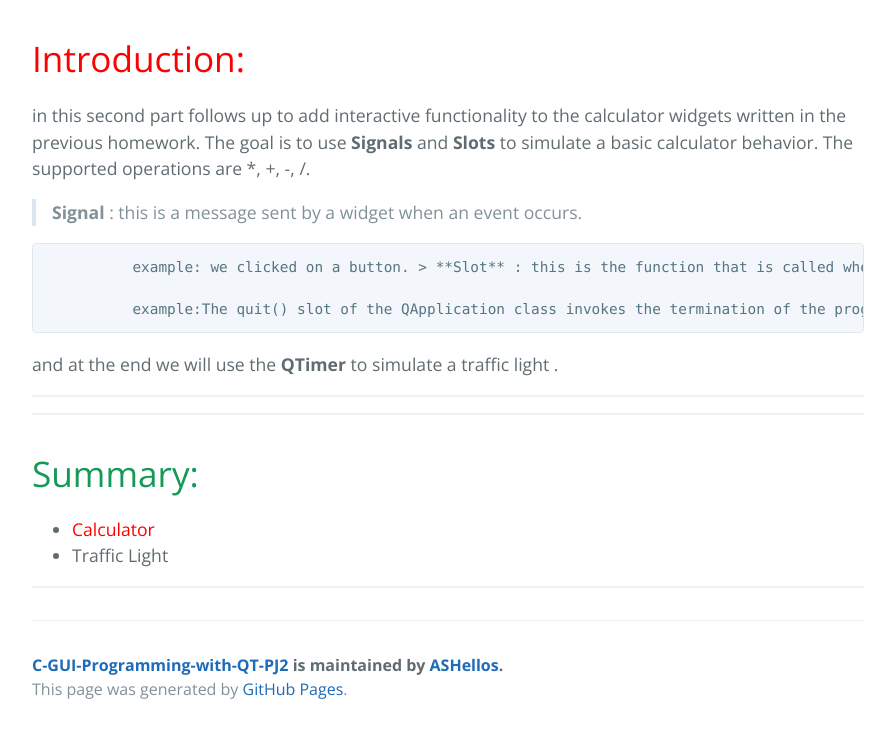
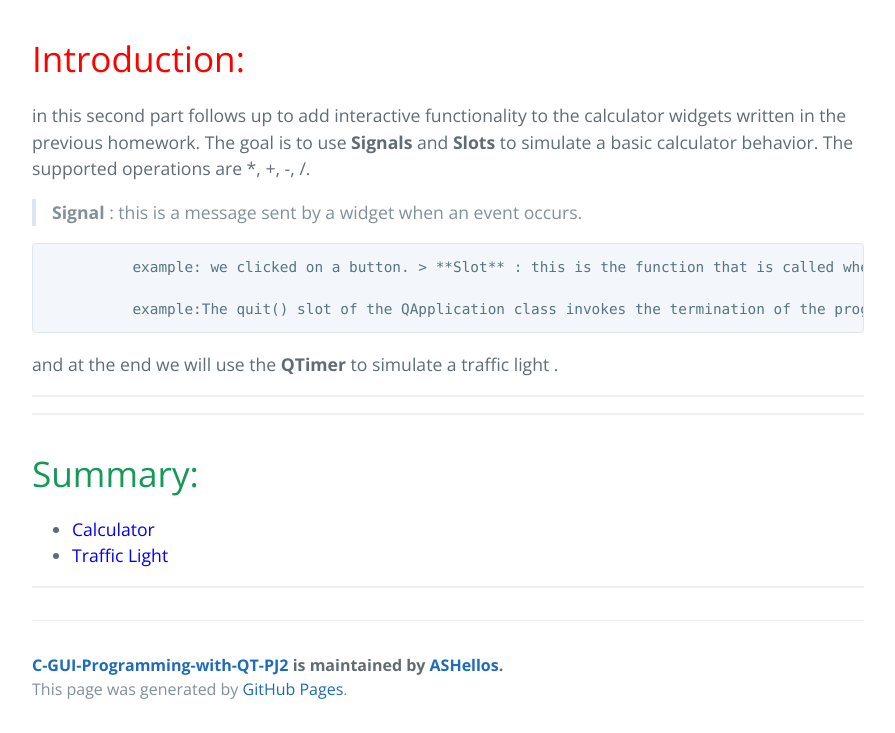
Before and after one commit to ASHellos/C-GUI-Programming-with-QT-PJ2, a Jekyll site: the page built from another-page.md, in a window 1280 px wide. Shown: the part 811-1544 px from the top of the page, without its empty margins (192-1087 px from the left). Built offline with Jekyll 4.4.1, drawn with Linux system fonts in a browser that asks for light colours; our own code applies the rules of GitHub Pages for plain Markdown files.

Commit message:
Update another-page.md

```diff
--- a/another-page.md
+++ b/another-page.md
@@ -21,7 +21,8 @@ and at the end we will use the **QTimer** to simulate a traffic light .
  * * *
  * * *
 # Summary:
-* <span style="color:red">Calculator</span>
-* Traffic Light
+* <span style="color:blue">Calculator</span>
+* <span style="color:blue">Traffic Light</span>
+
 
  * * *
```
